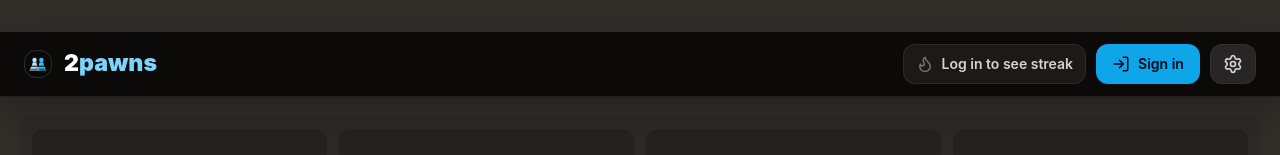
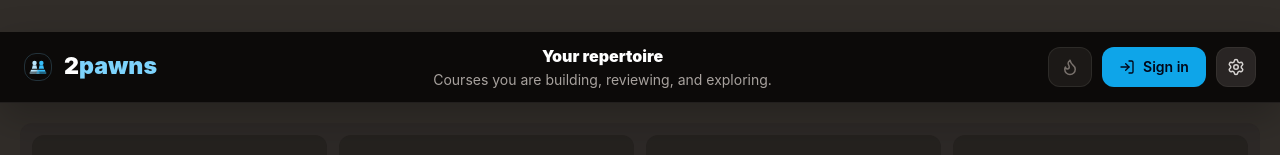
Before and after one commit to jmhoulberg-sys/OpeningsLab, a React (Vite) app: page / in a window 1280 px wide. Shown: the top 155 px of the page. Built offline with nearby package versions, Linux system fonts and the light colour scheme.

Commit message:
Polish header and widen dropdown menus

```diff
--- a/src/App.tsx
+++ b/src/App.tsx
@@ -784,7 +784,7 @@ function OpeningCourseDropdown({
       </button>
 
       {open && (
-        <div className="absolute left-3 right-3 top-[calc(100%-0.5rem)] z-20 max-h-[min(36rem,calc(100vh-10rem))] overflow-y-auto rounded-2xl border border-stone-700/70 bg-stone-950 p-2 shadow-2xl shadow-black/45">
+        <div className="absolute left-0 top-[calc(100%-0.5rem)] z-20 w-[min(28rem,calc(100vw-2rem))] max-h-[min(36rem,calc(100vh-10rem))] overflow-y-auto rounded-2xl border border-stone-700/70 bg-stone-950 p-2 shadow-2xl shadow-black/45">
           {summaries.map((item) => {
             const active = item.opening.id === opening.id;
             return (
@@ -801,7 +801,7 @@ function OpeningCourseDropdown({
                 }`}
               >
                 <div className="min-w-0">
-                  <div className="truncate font-semibold">{item.opening.name}</div>
+                  <div className="font-semibold leading-snug">{item.opening.name}</div>
                   <div className="mt-0.5 text-xs text-stone-400">{item.completed}/{item.total} complete</div>
                 </div>
                 <span className="shrink-0 rounded-full bg-stone-800 px-2 py-0.5 text-[11px] font-black text-stone-300">
@@ -870,7 +870,7 @@ function LineDropdown({
       </button>
 
       {open && (
-        <div className="absolute left-3 right-3 top-[calc(100%-0.5rem)] z-20 max-h-[min(36rem,calc(100vh-10rem))] overflow-y-auto rounded-2xl border border-stone-700/70 bg-stone-950 p-2 shadow-2xl shadow-black/45">
+        <div className="absolute right-0 top-[calc(100%-0.5rem)] z-20 w-[min(28rem,calc(100vw-2rem))] max-h-[min(36rem,calc(100vh-10rem))] overflow-y-auto rounded-2xl border border-stone-700/70 bg-stone-950 p-2 shadow-2xl shadow-black/45">
           <div className="mb-1 flex items-center justify-between px-2 py-1 text-xs font-semibold text-stone-500">
             <span>{completedLines}/{opening.lines.length} mastered</span>
             <span>{setupDone ? 'Ready' : 'Setup first'}</span>
@@ -901,7 +901,7 @@ function LineDropdown({
                 }`}
               >
                 {mastered ? <Sparkles size={14} className="text-emerald-300" /> : <Lock size={14} />}
-                <span className="min-w-0 flex-1 truncate font-semibold">{line.name}</span>
+                <span className="min-w-0 flex-1 font-semibold leading-snug">{line.name}</span>
                 {setupDone && (
                   <span className="shrink-0 rounded-full bg-stone-800 px-2 py-0.5 text-[11px] font-black text-stone-300">
                     {lineFrequencies[line.id] != null ? `${lineFrequencies[line.id]}%` : '--'}
--- a/src/components/Header/Header.tsx
+++ b/src/components/Header/Header.tsx
@@ -12,17 +12,24 @@ interface HeaderProps {
   subtitleOverride?: string;
 }
 
-export default function Header({ onSettingsClick, onHomeClick, onProfileClick }: HeaderProps) {
+export default function Header({
+  onSettingsClick,
+  onHomeClick,
+  onProfileClick,
+  titleOverride,
+  subtitleOverride,
+}: HeaderProps) {
   const { isLoggedIn, displayName, openAuthModal } = useProfileStore();
   const xpTotal = useProgressionStore((state) => state.xpTotal);
   const accountLabel = typeof displayName === 'string' && displayName.trim()
     ? displayName.trim()
     : 'Opening Player';
   const levelInfo = getLevelInfo(xpTotal);
+  const showCenterCopy = !!titleOverride || !!subtitleOverride;
 
   return (
     <header className="relative z-[80] border-b border-stone-800/80 bg-stone-950">
-      <div className="mx-auto grid max-w-[1600px] grid-cols-[auto_1fr_auto] items-center gap-2 px-3 py-2 sm:gap-3 sm:px-6">
+      <div className="mx-auto grid max-w-[1600px] grid-cols-[auto_1fr_auto] items-center gap-3 px-3 py-3 sm:px-6">
         <button
           onClick={onHomeClick}
           className="group flex items-center gap-3 justify-self-start cursor-pointer"
@@ -32,8 +39,23 @@ export default function Header({ onSettingsClick, onHomeClick, onProfileClick }:
           </div>
         </button>
 
-        <div className="hidden min-w-0 justify-self-center lg:block">
-          <div />
+        <div className="min-w-0 px-2">
+          {showCenterCopy ? (
+            <div className="hidden min-w-0 text-center md:block">
+              {titleOverride && (
+                <div className="truncate text-base font-black text-white">
+                  {titleOverride}
+                </div>
+              )}
+              {subtitleOverride && (
+                <div className="mt-0.5 truncate text-sm text-stone-400">
+                  {subtitleOverride}
+                </div>
+              )}
+            </div>
+          ) : (
+            <div className="hidden h-10 md:block" />
+          )}
         </div>
 
         <div className="flex items-center gap-2 justify-self-end sm:gap-2.5">
--- a/src/pages/HomePage.tsx
+++ b/src/pages/HomePage.tsx
@@ -1,11 +1,9 @@
 import { useRef } from 'react';
-import { Flame, LogIn, Settings, UserCircle2 } from 'lucide-react';
 import type { Opening, OpeningLine } from '../types';
 import { OPENINGS } from '../data/openings';
 import { useProgressStore } from '../store/progressStore';
 import { useProfileStore } from '../store/profileStore';
 import {
-  getLevelInfo,
   getAccountDailyProgress,
   getQuestProgress,
   getTodayProgress,
@@ -23,8 +21,7 @@ import {
   FEATURED_OPENING_IDS,
   HOW_IT_WORKS_STEPS,
 } from '../components/Home/homeContent';
-import BrandMark from '../components/Brand/BrandMark';
-import StreakBadge from '../components/Streak/StreakBadge';
+import Header from '../components/Header/Header';
 
 interface HomePageProps {
   onSelectOpening: (opening: Opening) => void;
@@ -43,14 +40,9 @@ export default function HomePage({
 }: HomePageProps) {
   const openingProgress = useProgressStore((state) => state.openings);
   const isDue = useProgressStore((state) => state.isDue);
-  const xpTotal = useProgressionStore((state) => state.xpTotal);
   const dailyByProfile = useProgressionStore((state) => state.dailyByProfile);
-  const { isLoggedIn, displayName, openAuthModal } = useProfileStore();
+  const { isLoggedIn, displayName } = useProfileStore();
   const libraryRef = useRef<HTMLDivElement | null>(null);
-  const accountLabel = typeof displayName === 'string' && displayName.trim()
-    ? displayName.trim()
-    : 'Opening Player';
-  const levelInfo = getLevelInfo(xpTotal);
   const accountDaily = getAccountDailyProgress(dailyByProfile, displayName, isLoggedIn);
   const todayProgress = getTodayProgress(accountDaily);
   const quests = getQuestProgress(todayProgress);
@@ -97,67 +89,14 @@ export default function HomePage({
 
   return (
     <div className="min-h-screen bg-brand-bg px-4 py-6 sm:px-5 sm:py-8">
-      <div className="sticky top-0 z-40 -mx-4 mb-5 border-b border-stone-800/80 bg-stone-950 shadow-[0_14px_40px_rgba(0,0,0,0.24)] sm:-mx-5">
-        <div className="mx-auto grid w-full max-w-[1600px] grid-cols-[auto_1fr_auto] items-center gap-3 px-4 py-3 sm:px-6">
-          <div className="justify-self-start">
-            <BrandMark />
-          </div>
-
-          <div />
-
-          <div className="flex items-center gap-2.5 justify-self-end">
-            {isLoggedIn ? (
-              <div className="relative z-[90]">
-                <StreakBadge />
-              </div>
-            ) : (
-              <button
-                onClick={() => openAuthModal('login')}
-                className="hidden h-10 items-center gap-2 rounded-xl border border-stone-700/45 bg-stone-900 px-3 text-sm font-semibold text-stone-300 transition-colors hover:bg-stone-800 hover:text-white sm:flex cursor-pointer"
-                title="Log in to see streak"
-              >
-                <Flame size={18} className="text-stone-500" />
-                Log in to see streak
-              </button>
-            )}
-            {isLoggedIn ? (
-              <button
-                onClick={onProfileClick}
-                className="hidden h-10 min-w-[132px] items-center gap-2 rounded-xl border border-stone-700/45 bg-stone-800 px-3 text-sm text-slate-200 transition-colors hover:bg-stone-700 hover:text-white sm:flex cursor-pointer"
-                title="My Profile"
-              >
-                <UserCircle2 size={18} className="text-stone-300" />
-                <div className="min-w-0">
-                  <div className="max-w-[120px] truncate text-left font-semibold text-white">
-                    {accountLabel}
-                  </div>
-                  <div className="mt-1 h-1 w-[92px] rounded-full bg-stone-700">
-                    <div
-                      className="h-1 rounded-full bg-emerald-400"
-                      style={{ width: `${levelInfo.progressPct}%` }}
-                    />
-                  </div>
-                </div>
-              </button>
-            ) : (
-              <button
-                onClick={() => openAuthModal('signup')}
-                className="hidden h-10 min-w-[104px] items-center justify-center gap-2 rounded-xl bg-sky-500 px-3 text-sm font-semibold text-slate-950 transition-colors hover:bg-sky-400 sm:flex cursor-pointer"
-              >
-                <LogIn size={18} />
-                Sign in
-              </button>
-            )}
-            <button
-              onClick={onSettingsClick}
-              title="Settings"
-              className="h-10 rounded-xl border border-stone-700/45 bg-stone-800 px-3 text-slate-300 transition-colors hover:bg-stone-700 hover:text-white cursor-pointer"
-              aria-label="Open settings"
-            >
-              <Settings size={20} />
-            </button>
-          </div>
-        </div>
+      <div className="sticky top-0 z-40 -mx-4 mb-5 shadow-[0_14px_40px_rgba(0,0,0,0.24)] sm:-mx-5">
+        <Header
+          onHomeClick={() => window.scrollTo({ top: 0, behavior: 'smooth' })}
+          onSettingsClick={onSettingsClick}
+          onProfileClick={onProfileClick}
+          titleOverride="Your repertoire"
+          subtitleOverride="Courses you are building, reviewing, and exploring."
+        />
       </div>
 
       <div className="mx-auto w-full max-w-[1500px]">
```
